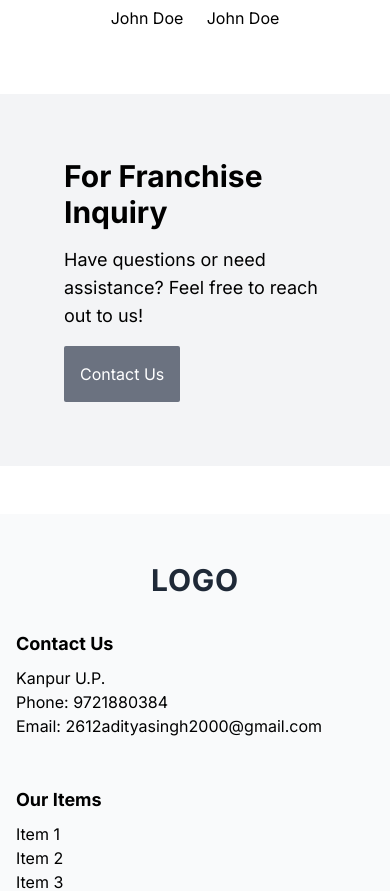
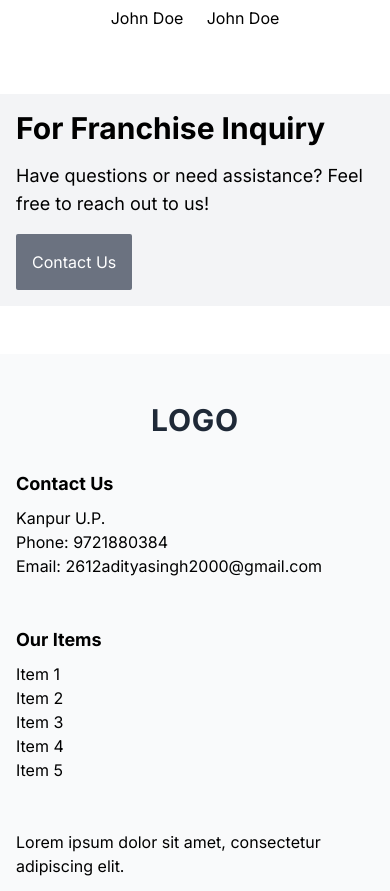
Before and after one commit to adyeetya/demo-repo-wireframe, a Next.js app: page / in a window 390 px wide. Shown: the part 1050-1941 px from the top of the page. Built offline with nearby package versions, Linux system fonts and the light colour scheme.

Commit message:
first commit

```diff
--- a/src/app/page.js
+++ b/src/app/page.js
@@ -47,8 +47,8 @@ export default function Home() {
           ))}
         </div>
       </section>
-      <section className="mx-auto my-12 flex justify-center bg-gray-100 p-12">
-        <div className="container flex flex-col sm:flex-row justify-between p-4">
+      <section className="mx-auto my-12 flex justify-center bg-gray-100 p-4 sm:p-12">
+        <div className="container flex flex-col sm:flex-row justify-between sm:p-4">
           <div className="">
             <h2 className="text-3xl font-bold mb-4">For Franchise Inquiry</h2>
             <p className="text-lg mb-4">
```
